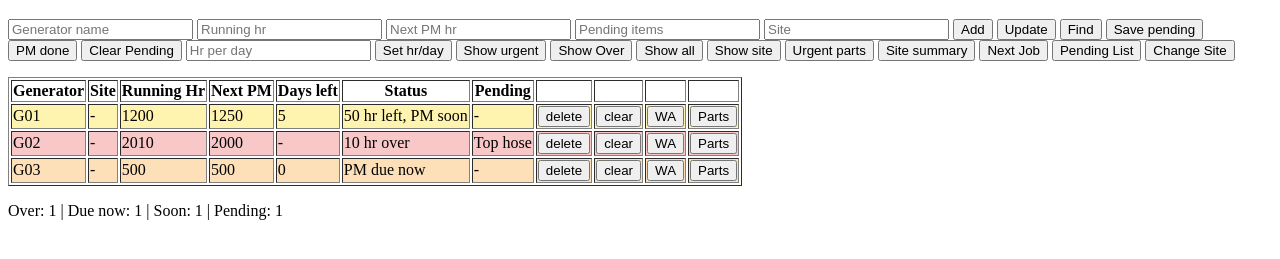
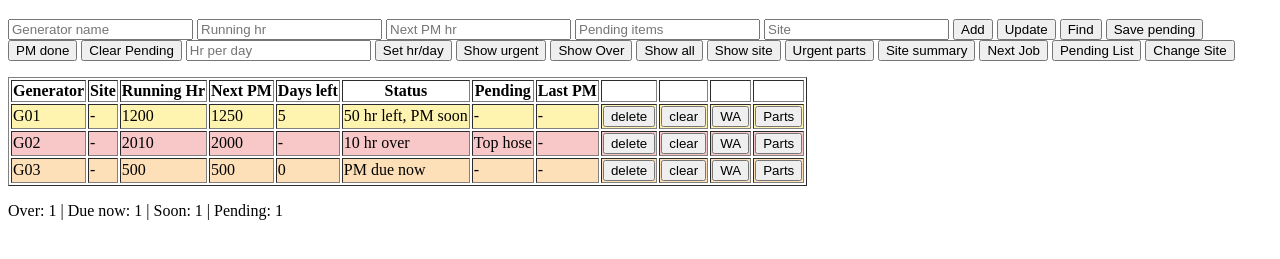
Before and after one commit to mahfujalam-dev/service-helper, a plain HTML site: page index.html in a window 1280 px wide. Shown: the part 61-320 px from the top of the page. Drawn offline with Linux system fonts and the light colour scheme.

Commit message:
Add last pm date

```diff
--- a/index.html
+++ b/index.html
@@ -76,7 +76,7 @@
 
     function showTable() {
       //headerStart
-      let rows = "<tr> <th>Generator</th> <th>Site</th> <th>Running Hr</th> <th>Next PM</th> <th>Days left</th> <th>Status</th> <th>Pending</th> <th></th> <th></th> <th></th> <th></th> </tr>";
+      let rows = "<tr> <th>Generator</th> <th>Site</th> <th>Running Hr</th> <th>Next PM</th> <th>Days left</th> <th>Status</th> <th>Pending</th> <th>Last PM</th> <th></th> <th></th> <th></th> <th></th> </tr>";
       //headerEnd
       let over = 0;
       let dueNow = 0;
@@ -137,6 +137,11 @@
           pendingCount = pendingCount + 1;
         };
         rows = rows + "<td>" + pending + "</td>";
+        let lastPm = gens[i].lastPm;
+        if (lastPm === undefined) {
+          lastPm = "-";
+        };
+        rows = rows + "<td>" + lastPm + "</td>";
 
         rows = rows + "<td><button onclick='deleteGen(" + i + ")'>delete</button></td>";
         rows = rows + "<td><button onclick='clearRow(" + i + ")'>clear</button></td>";
@@ -271,6 +276,7 @@
       document.getElementById("msg").textContent = "Not found";
     };//savePending()
 
+    //pmDone()
     function pmDone() {
       let name = document.getElementById("nameBox").value.toUpperCase();
       let runBox = document.getElementById("runBox").value;
@@ -286,6 +292,8 @@
         if (name === gens[i].name) {
           gens[i].runningHr = Number(document.getElementById("runBox").value);
           gens[i].nextPmHr = Number(document.getElementById("runBox").value) + 250;
+          let today = new Date().toLocaleDateString("en-GB");
+          gens[i].lastPm = today;
           localStorage.setItem("pmTable", JSON.stringify(gens));
           showTable();
           document.getElementById("msg").textContent = name + " PM done, next PM at " + gens[i].nextPmHr;
```
